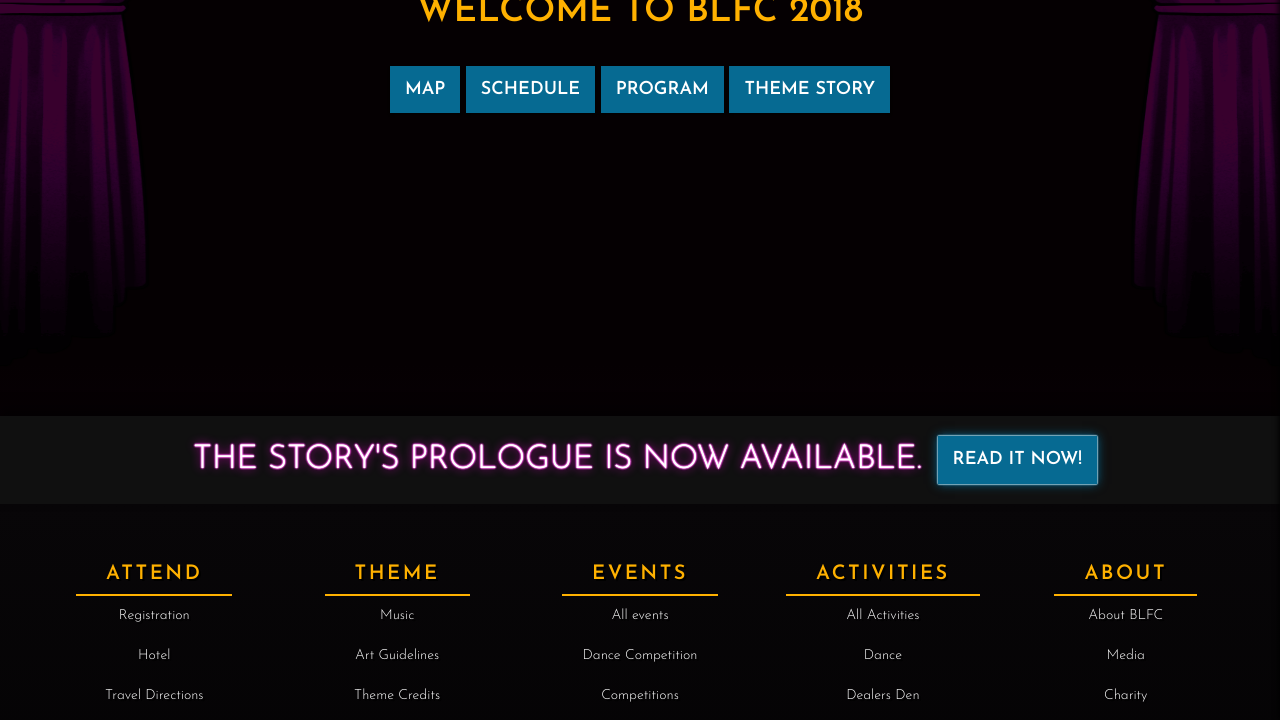
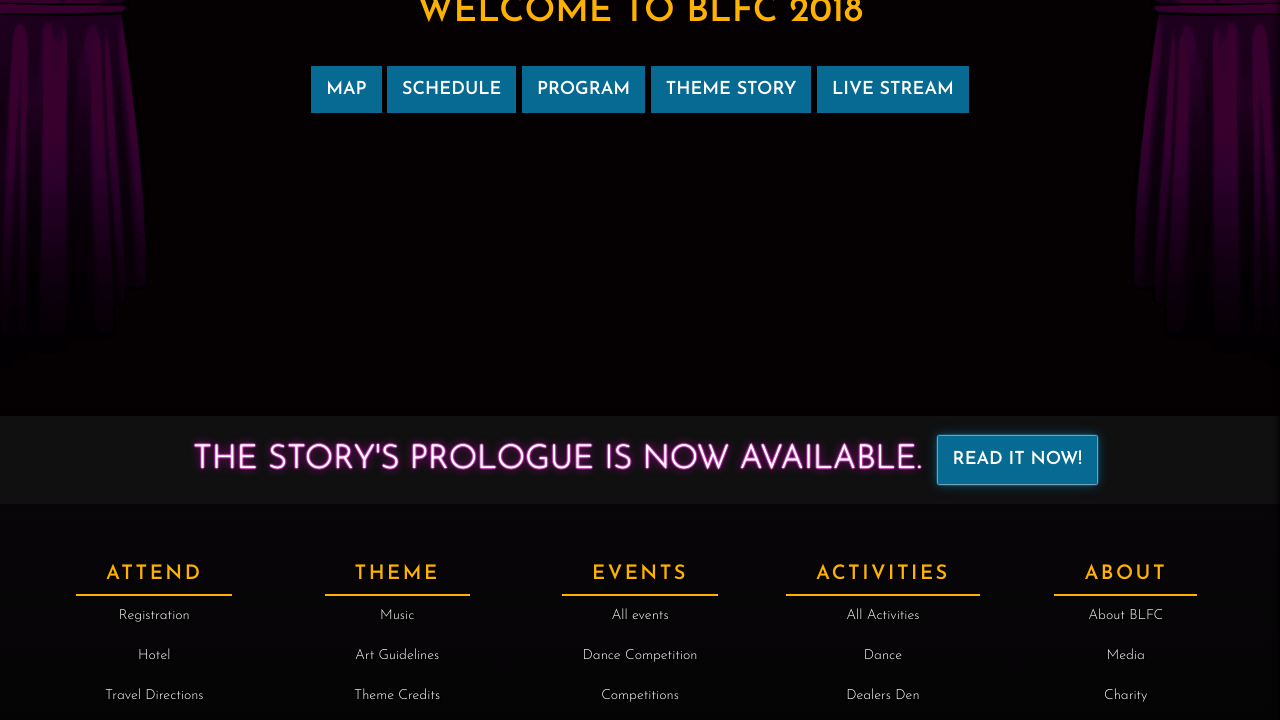
Before and after one commit to blfcweb/biggestlittlefc.github.io, a Jekyll site: the page built from index.md, in a window 1280 px wide and 900 px high, scrolled down 304 px, cut to the strip 180-900 px from the top of the window. Built offline with Jekyll 4.4.1, drawn with Linux system fonts in a browser that asks for light colours.

Commit message:
add a link

```diff
--- a/index.md
+++ b/index.md
@@ -21,6 +21,7 @@
 <a class="button" href="https://api.goblfc.org/schedule.php" target="_blank">Schedule</a>
 <a class="button" href="https://www.goblfc.org/program.pdf" target="_blank">Program</a>
 <a class="button" href="https://www.goblfc.org/theme/story-thursday">Theme Story</a>
+<a class="button" href="https://www.youtube.com/c/BiggestlittlefurconOrg/live">Live Stream</a>
 
 </div>
 </div>
```
